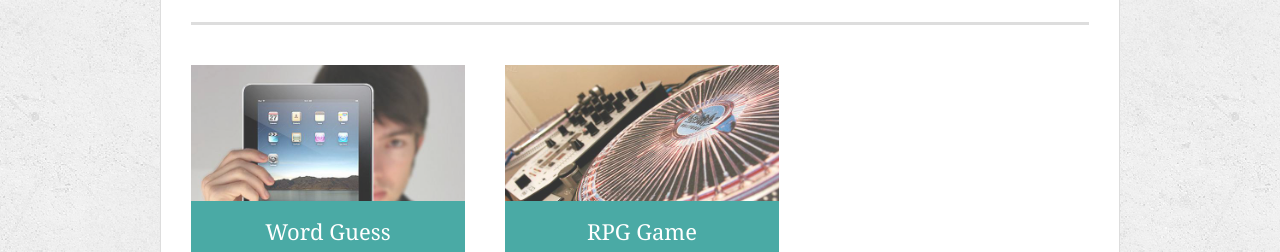
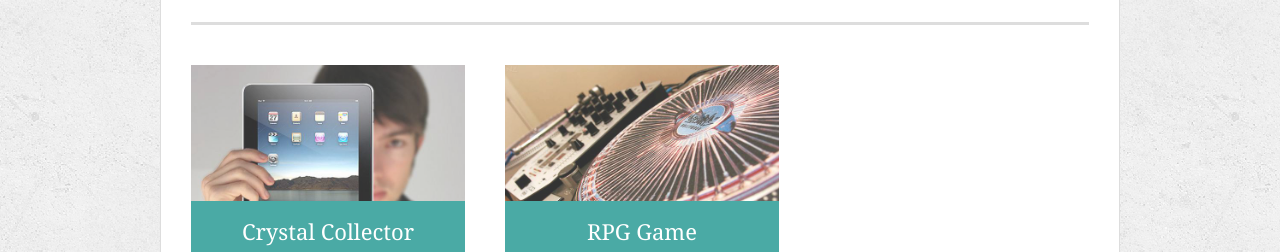
Before and after one commit to PaolaOG/Responsive-Portafolio, a plain HTML site: page portfolio.html in a window 1280 px wide. Shown: the part 241-493 px from the top of the page. Drawn offline with Linux system fonts and the light colour scheme.

Commit message:
Update portfolio.html

```diff
--- a/portfolio.html
+++ b/portfolio.html
@@ -25,9 +25,11 @@
       <h1>Portfolio</h1>
 
       <div class="work">
-        <img src="assets/images/technics-q-c-640-480-1.jpg" alt="Word Guess">
+        <a href ="https://paola-og.github.io/unit-4-game/index/index.html">
+        <img src="assets/images/technics-q-c-640-480-1.jpg" alt="Crystal Collector">
 
-        <h3>Word Guess</h3>
+        <h3>Crystal Collector</h3>
+        </a>
       </div>
       <div class="work">
         <img src="assets/images/technics-q-c-640-480-2.jpg" alt="RPG Game">
```
